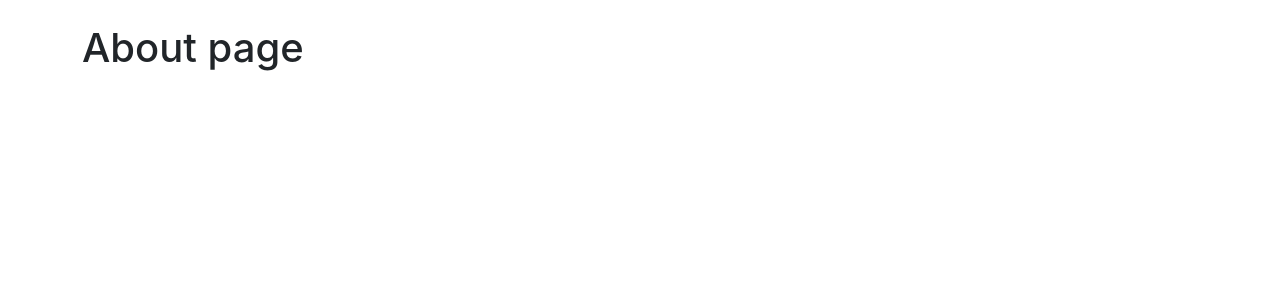
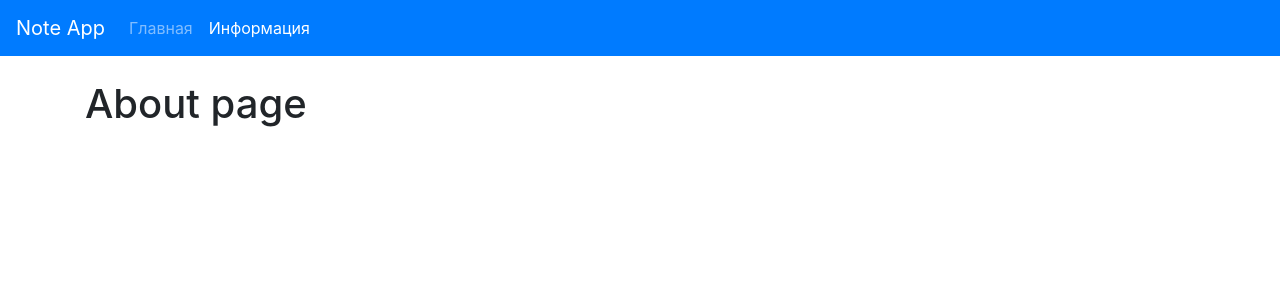
Before and after one commit to juracucumber1/react-app, a React (Create React App) app: page /about in a window 1280 px wide. Shown: the top 300 px of the page. Built offline with nearby package versions, Linux system fonts and the light colour scheme.

Commit message:
add-navbar

```diff
--- a/package.json
+++ b/package.json
@@ -7,7 +7,7 @@
     "@testing-library/react": "^12.1.2",
     "@testing-library/user-event": "^13.5.0",
     "axios": "^0.25.0",
-    "bootstrap": "^5.1.3",
+    "bootstrap": "^4.3.1",
     "node-sass": "^7.0.1",
     "react": "^17.0.2",
     "react-dom": "^17.0.2",
--- a/src/App.js
+++ b/src/App.js
@@ -2,10 +2,12 @@ import React from 'react'
 import {BrowserRouter, Route, Switch} from 'react-router-dom'
 import {Home} from "./pages/Home";
 import {About} from "./pages/About";
+import {Navbar} from "./components/Navbar";
 
 function App() {
   return (
       <BrowserRouter>
+          <Navbar/>
           <div className="container pt-4">
               <Switch>
                 <Route  path={'/'} exact component={Home}/>
--- /dev/null
+++ b/src/components/Navbar.js
@@ -0,0 +1,31 @@
+import React from 'react'
+import {NavLink} from 'react-router-dom'
+
+export const Navbar = () => (
+    <nav className="navbar navbar-dark navbar-expand-lg bg-primary">
+        <div className="navbar-brand">
+            Note App
+        </div>
+
+        <ul className="navbar-nav">
+            <li className="nav-item">
+                <NavLink
+                    className="nav-link"
+                    to="/"
+                    exact
+                >
+                    Главная
+                </NavLink>
+            </li>
+
+            <li>
+                <NavLink
+                    className="nav-link"
+                    to="/about"
+                >
+                    Информация
+                </NavLink>
+            </li>
+        </ul>
+    </nav>
+)
```
Also changed, not shown: 1 other file (tests, documents, lock files or other folders).
